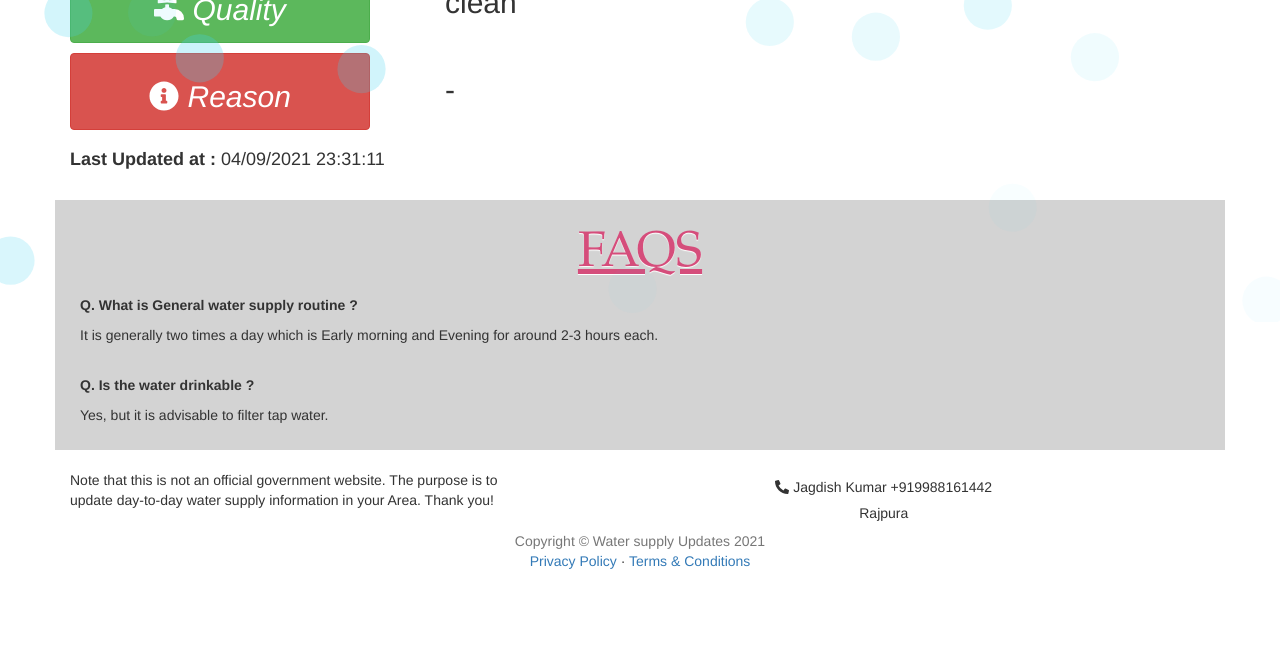
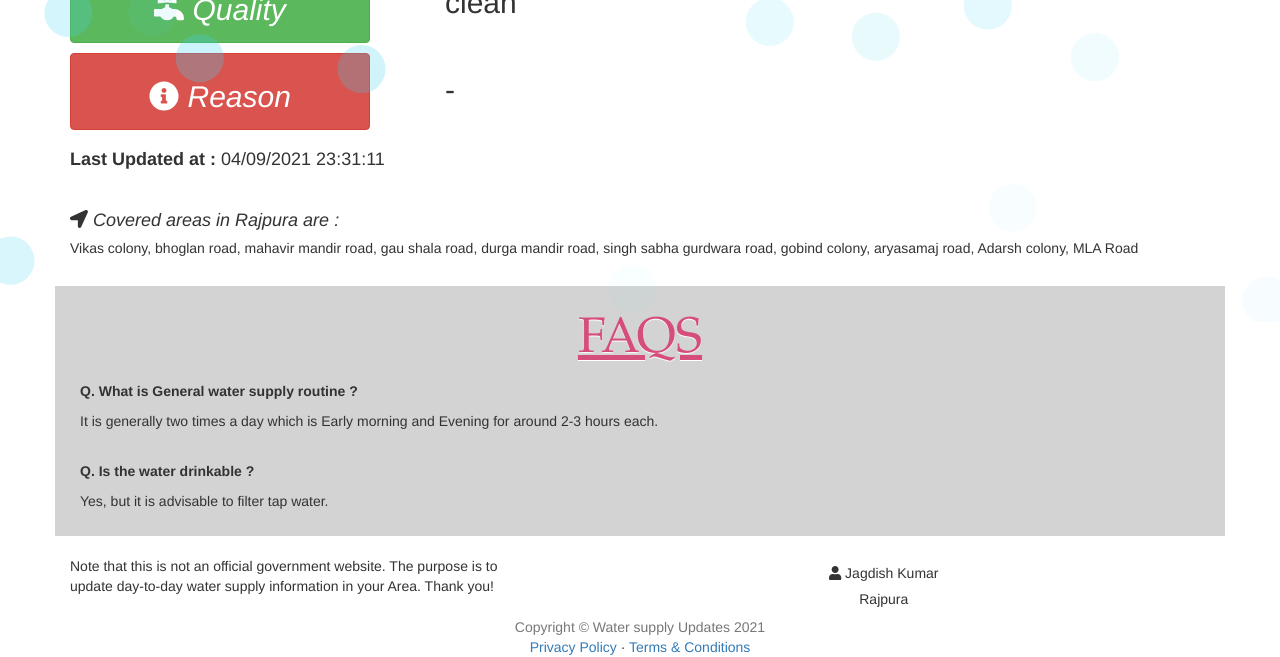
Before and after one commit to rsethi3950/Water-Supply-Updates, a Flask app: page /home in a window 1280 px wide. Shown: the part 478-1135 px from the top of the page. Before the commit the page ends 1047 px from the top, so only its background shows below. Run offline with Flask 2, Linux system fonts and the light colour scheme; some libraries are stand-ins or nearby versions.

Commit message:
added areas covered

```diff
--- a/templates/index.html
+++ b/templates/index.html
@@ -37,7 +37,7 @@
                 </button>
             </div>
             <div>
-                <h2>{{data['status']}}</h2>
+                <h2> {{data['status']}}</h2>
             </div>
         </div>
         <div class="row">
@@ -48,7 +48,7 @@
 
             </div>
             <div>
-                <h2>{{data['time']}}</h2>
+                <h2> {{data['time']}}</h2>
             </div>
         </div>
         <div class="row">
@@ -59,7 +59,7 @@
 
             </div>
             <div>
-                <h2>{{data['quality']}}</h2>
+                <h2> {{data['quality']}}</h2>
             </div>
         </div>
         <div class="row">
@@ -70,11 +70,14 @@
 
             </div>
             <div>
-                <h2>{{data['reason']}}</h2>
+                <h2> {{data['reason']}}</h2>
             </div>
         </div>
 
         <h4><b> Last Updated at : <i></i></b>{{data['lastUpdated']}}</h4>
+        <br>
+        <h4><i><i class="fas fa-location-arrow"></i> Covered areas in Rajpura are :</i> </h4>
+        <h5>Vikas colony, bhoglan road, mahavir mandir road, gau shala road, durga mandir road, singh sabha gurdwara road, gobind colony, aryasamaj road, Adarsh colony, MLA Road</h5>
 
     </div>
 
@@ -102,7 +105,7 @@
                     Thank you!
                 </div>
                 <div style="text-align: center;">
-                    <h5><i class="fas fa-phone-alt"></i> Jagdish Kumar +919988161442</h5>
+                    <h5><i class="fas fa-user"></i> Jagdish Kumar </h5>
                     <h5>  Rajpura</h5>
                 </div>
 
```
